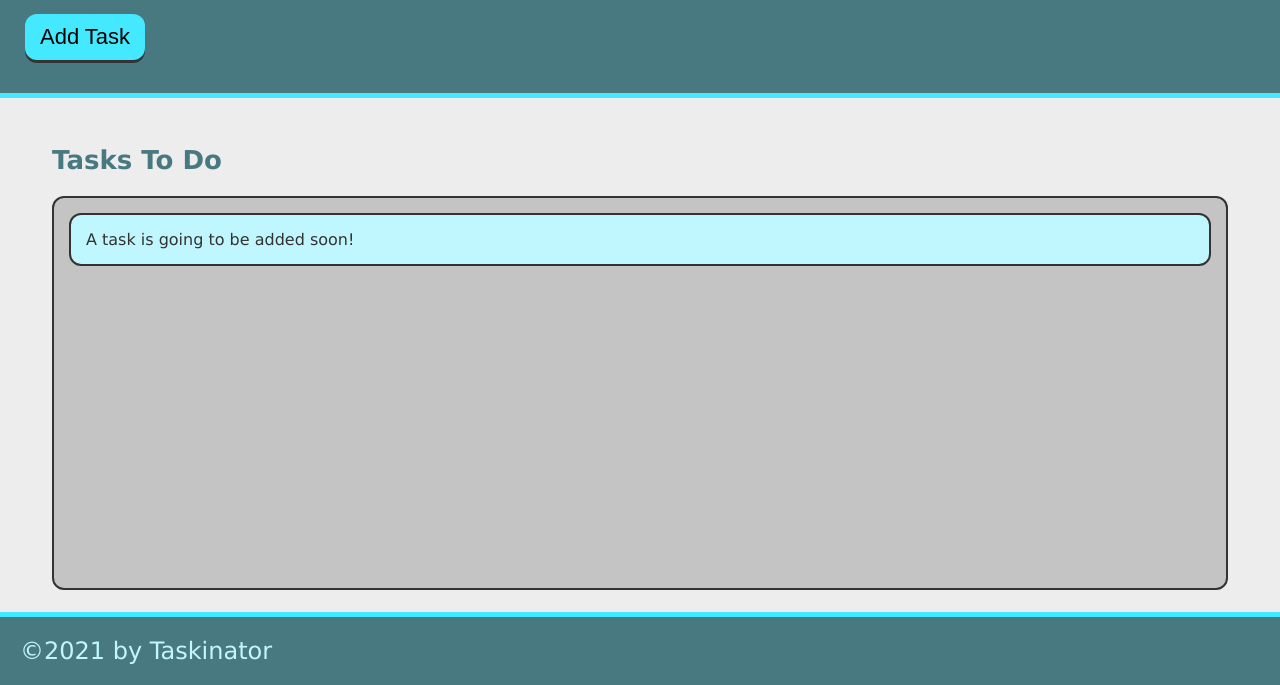
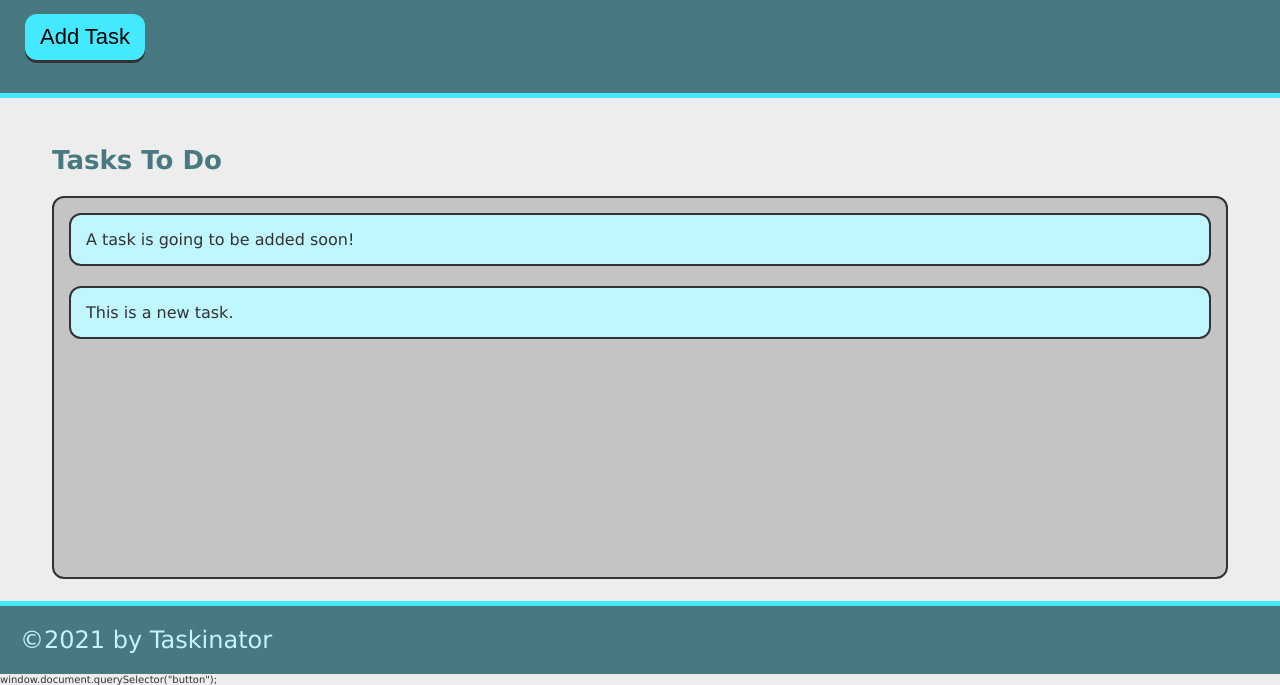
Before and after one commit to jonzyuen/taskinator, a plain HTML site: page index.html in a window 1280 px wide. Both pictures are taken after a click on the button "Add Task". Shown: the part 115-800 px from the top of the page. Drawn offline with Linux system fonts and the light colour scheme.

Commit message:
added ability to add task

```diff
--- a/assets/js/script.js
+++ b/assets/js/script.js
@@ -0,0 +1,11 @@
+var buttonEl = document.querySelector("#save-task");
+var tasksToDoEl = document.querySelector("#tasks-to-do");
+
+var createTaskHandler = function() {
+  var listItemEl = document.createElement("li");
+  listItemEl.className = "task-item";
+  listItemEl.textContent = "This is a new task.";
+  tasksToDoEl.appendChild(listItemEl);
+};
+
+buttonEl.addEventListener("click", createTaskHandler);
--- a/index.html
+++ b/index.html
@@ -17,7 +17,7 @@
 
     <p>Click the buton below to add a new task!</p>
 
-    <button class="btn">Add Task</button>
+    <button id="save-task" class="btn">Add Task</button>
 
   </header>
 
@@ -26,7 +26,7 @@
       <h2 class="list-title">
         Tasks To Do
       </h2>
-      <ul class="task-list">
+      <ul id="tasks-to-do" class="task-list">
         <li class="task-item">
           A task is going to be added soon!
         </li>
@@ -37,7 +37,9 @@
   <footer>
     &copy;2021 by Taskinator
   </footer>
-  <script src="./js/script.js"></script>
+  <script src="./assets/js/script.js"></script>
 </body>
 
+window.document.querySelector("button");
+
 </html>
```
